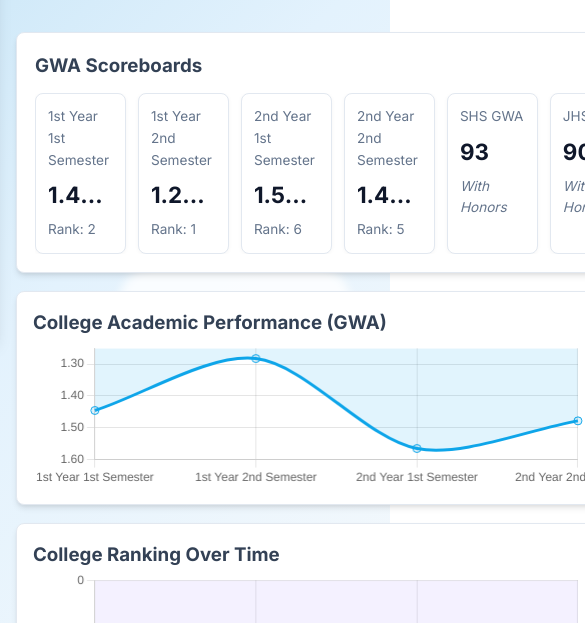
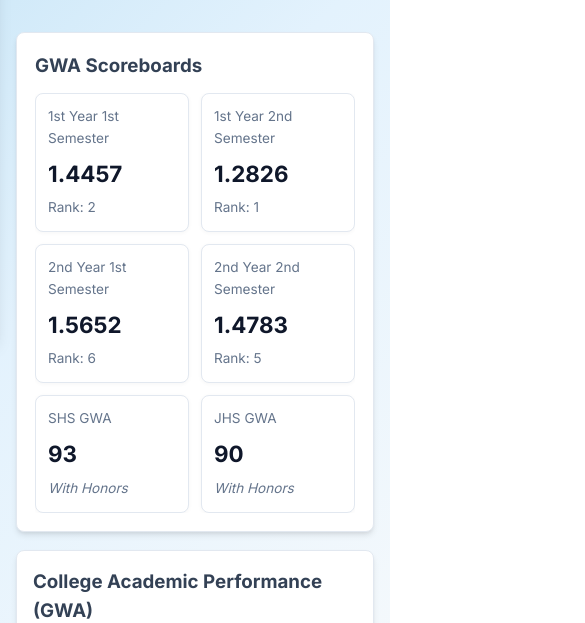
Before and after one commit to FaithV5/StudentPortfolio, a website: page Student Portfolio/education.html in a window 390 px wide. Shown: the part 152-775 px from the top of the page, 585 px wide, since content can reach past the window. Drawn offline with nearby package versions, Linux system fonts and the light colour scheme.

```diff
--- a/Student Portfolio/style.css
+++ b/Student Portfolio/style.css
@@ -1710,6 +1710,12 @@
 .languages-chart-card{max-width:520px;margin:0 auto;padding:1rem}
 .languages-chart-card canvas{width:100% !important;height:360px !important}
 
+/* Chart wrapper: provides consistent sizing for line charts */
+.chart-wrapper{position:relative;width:100%;min-height:300px}
+.chart-wrapper canvas,
+#gwaChart,
+#rankingChart{width:100% !important;height:340px !important}
+
 .gwa-scoreboards.card{padding:18px}
 .gwa-card .gwa-label{font-size:0.85rem;color:var(--text-light);margin-bottom:6px}
 .gwa-card .gwa-value{font-size:1.4rem;font-weight:700;color:var(--text-dark)}
@@ -1733,6 +1739,16 @@
 }
 
 @media (max-width: 768px) {
+  .gwa-grid{flex-wrap:wrap}
+  .gwa-card{flex:1 1 45%;min-width:140px}
+
+  .chart-wrapper canvas,
+  #gwaChart,
+  #rankingChart,
+  .languages-chart-card canvas{height:220px !important}
+
+  .image-frame{width:180px;height:180px}
+
   .timeline-item {
     flex-direction: column;
   }
```
